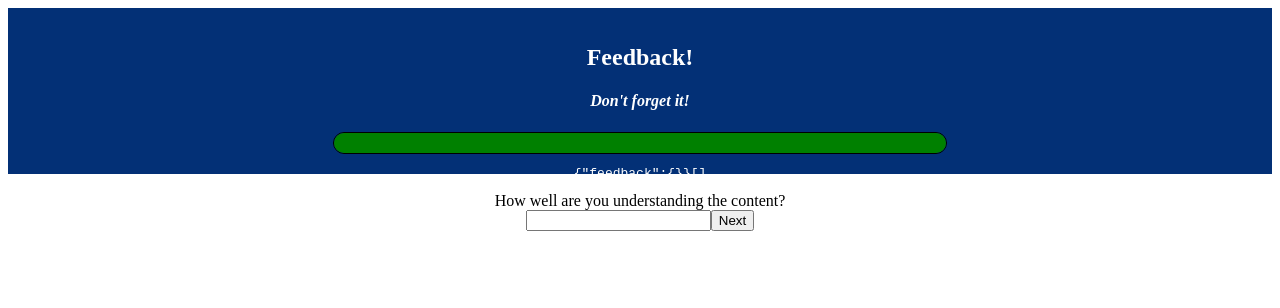
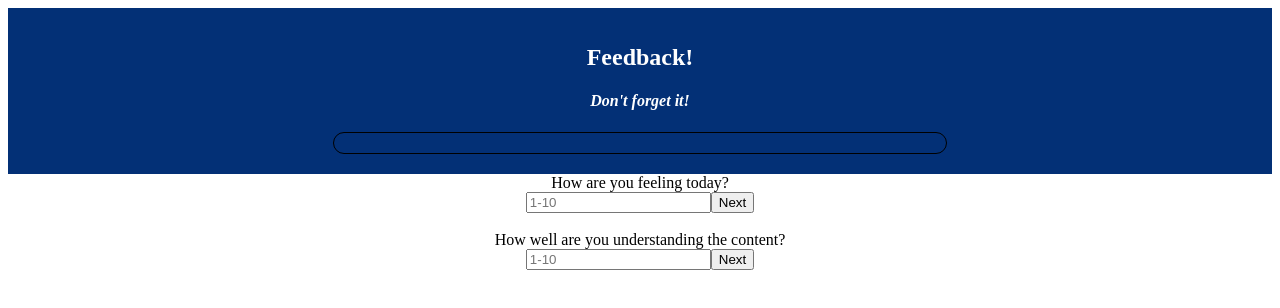
Before and after one commit to nathansalazar/daily-feedback, a React app: page /#/page2 in a window 1280 px wide. Built offline with nearby package versions, Linux system fonts and the light colour scheme.

Commit message:
fix redirecting issues; set up progress bar

```diff
--- a/server/routes/feedback.router.js
+++ b/server/routes/feedback.router.js
@@ -9,7 +9,7 @@ router.post('/',(req,res)=>{
         VALUES ($1,$2,$3,$4);`,
         [req.body.feeling, req.body.understanding, req.body.supported,
             req.body.comments]).then((results) => {
-                console.log('results',results);
+                res.sendStatus(201);
             }).catch((error)=>{
                 console.log('Error in POST:',error);
             })
@@ -24,7 +24,6 @@ router.get('/',(req,res)=>{
 })
 
 router.delete('/:id',(req,res)=>{
-    console.log(req.params.id);
     pool.query(`DELETE FROM "feedback"
     WHERE "id"=$1`,[req.params.id]).then((results)=>{
         res.send(results.rows);
--- a/src/components/Admin/Admin.js
+++ b/src/components/Admin/Admin.js
@@ -12,7 +12,9 @@ class Admin extends Component{
     getFeedback = () => {
         axios.get('/admin/feedback').then((response)=>{
             console.log('GET response:',response.data);
-            this.setState({feedback: response.data});
+            //we sort the array so that the most recent feedback is on top,
+            //then store it in local state
+            this.setState({feedback: response.data.sort((a,b) => {return b.id-a.id})});
         }).then((error) => {
             console.log('Error in GET:', error);
         })
--- a/src/components/App/App.css
+++ b/src/components/App/App.css
@@ -18,6 +18,7 @@
 }
 
 .progressBarContainer{
+  position: relative;
   width: 50%;
   height: 20px;
   margin: auto;
@@ -26,9 +27,8 @@
 }
 
 .progressBar{
-  position: relative;
+  /* position: relative; */
   height: 20px;
   background: green;
-  /* width: 40%; */
   border-radius: inherit;
 }
--- a/src/components/App/App.js
+++ b/src/components/App/App.js
@@ -1,7 +1,6 @@
 import React, { Component } from 'react';
 import './App.css';
-import {HashRouter as Router, Route, Link } from 'react-router-dom';
-import {Redirect} from 'react-router-dom';
+import {HashRouter as Router, Route } from 'react-router-dom';
 import ProgressBar from '../ProgressBar/ProgressBar';
 import Page1 from '../Page1/Page1';
 import Page2 from '../Page2/Page2';
@@ -13,17 +12,15 @@ import Admin from '../Admin/Admin';
 class App extends Component {
 
   state={
-    goToNext: false
+    goToPage1: false,
+    showButton: true
   }
 
   handleClick=()=>{
-    this.setState({goToNext: true});
+    this.setState({goToPage1: true, showButton: false});
   }
 
   render() {
-    // if(this.state.goToNext){
-    //   return <Redirect to="/page1" />
-    // }
 
     return (
       <Router>
@@ -33,26 +30,8 @@ class App extends Component {
           <h4><i>Don't forget it!</i></h4>
           <ProgressBar />
         </header>
-        {this.state.goToNext && <button>Click to Begin</button>}
-        {/* <ul>
-          <li>
-            <Link to="/page1" >Page 1</Link>
-          </li>
-          <li>
-            <Link to="/page2" >Page 2</Link>
-          </li>
-          <li>
-            <Link to="/page3" >Page 3</Link>
-          </li>
-          <li>
-            <Link to="/page4" >Page 4</Link>
-          </li>
-          <li>
-            <Link to="/submitted" >Submitted</Link>
-          </li>
-        </ul> */}
+        <Page1 />
         <br/>
-        <Route exact path="/page1" component={Page1} />
         <Route exact path="/page2" component={Page2} />
         <Route exact path="/page3" component={Page3} />
         <Route exact path="/page4" component={Page4} />
--- a/src/components/Page1/Page1.js
+++ b/src/components/Page1/Page1.js
@@ -20,18 +20,32 @@ class Page1 extends Component {
     }
 
     render() {
-        if(this.state.goToNext){
-            return <Redirect to='/page2' />;
+        if(this.props.feedback.comments){
+            return <Redirect to='/submitted' />
         }
-
+        else if(this.props.feedback.supported){
+            return <Redirect to='/page4' />
+        }
+        else if(this.props.feedback.understanding){
+            return <Redirect to='/page3' />
+        }
+        else if(this.props.feedback.feeling){
+            return <Redirect to='/page2' />
+        }
+        else{
             return (<div>
                 <div>How are you feeling today?</div>
                 <form onSubmit={this.handleSubmit}>
-                <input type="number" onChange={this.handleChange} />
+                    <input type="number" onChange={this.handleChange} placeholder="1-10" />
                     <input type="button" value="Next" onClick={this.handleSubmit} />
                 </form>
             </div>);
         }
     }
+}
 
-export default connect()(Page1);
+const mapReduxStoreToProps = (reduxStore) => {
+    return {feedback: reduxStore.feedback};
+}
+
+export default connect(mapReduxStoreToProps)(Page1);
--- a/src/components/Page2/Page2.js
+++ b/src/components/Page2/Page2.js
@@ -1,6 +1,5 @@
 import React, { Component } from 'react';
 import {connect} from 'react-redux';
-import {Redirect} from 'react-router-dom';
 
 class Page2 extends Component {
 
@@ -20,18 +19,16 @@ class Page2 extends Component {
     }
 
     render() {
-        if(this.state.goToNext){
-            return <Redirect to='/page3' />;
-        }
 
         return (<div>
             <div>How well are you understanding the content?</div>
             <form onSubmit={this.handleSubmit}>
-                <input type="number" onChange={this.handleChange} />
+                <input type="number" onChange={this.handleChange} placeholder="1-10" />
                 <input type="button" value="Next" onClick={this.handleSubmit} />
             </form>
         </div>);
     }
 }
 
+
 export default connect()(Page2);
--- a/src/components/Page3/Page3.js
+++ b/src/components/Page3/Page3.js
@@ -1,6 +1,5 @@
 import React, { Component } from 'react';
 import {connect} from 'react-redux';
-import {Redirect} from 'react-router-dom';
 
 class Page3 extends Component {
 
@@ -20,14 +19,11 @@ class Page3 extends Component {
     }
 
     render() {
-        if(this.state.goToNext){
-            return <Redirect to='/page4' />;
-        }
 
         return (<div>
             <div>How well are you being supported?</div>
             <form onSubmit={this.handleSubmit}>
-                <input type="number" onChange={this.handleChange} />
+                <input type="number" onChange={this.handleChange} placeholder="1-10" />
                 <input type="button" value="Next" onClick={this.handleSubmit} />
             </form>
         </div>);
--- a/src/components/Page4/Page4.js
+++ b/src/components/Page4/Page4.js
@@ -1,7 +1,6 @@
 import React, { Component } from 'react';
 import {connect} from 'react-redux';
 import axios from 'axios';
-import {Redirect} from 'react-router-dom';
 
 class Page4 extends Component {
 
@@ -17,19 +16,16 @@ class Page4 extends Component {
     handleSubmit = (event) => {
         event.preventDefault();
         this.props.dispatch({type: 'COMMENTS', payload: this.state.comments});
+        this.setState({goToNext: true});
         axios.post('/admin/feedback', this.props.feedback).then((response) => {
+            //for some reason this is not sending the comments part of the feedback
             console.log('POST response:', response);
-            this.props.dispatch({type: 'EMPTY'});
         }).catch((error) => {
             console.log('Error in POST:', error);
         })
-        this.setState({goToNext: true});
     }
 
     render() {
-        if(this.state.goToNext){
-            return <Redirect to='/submitted' />;
-        }
 
         return (<div>
             <div>Any comments you would like to leave?</div>
@@ -37,6 +33,8 @@ class Page4 extends Component {
                 <input type="text" onChange={this.handleChange} />
                 <input type="button" value="Submit" onClick={this.handleSubmit} />
             </form>
+            {JSON.stringify(this.props.feedback)}
+            {/* this can be taken out */}
         </div>);
     }
 }
--- a/src/components/ProgressBar/ProgressBar.js
+++ b/src/components/ProgressBar/ProgressBar.js
@@ -3,18 +3,18 @@ import {connect} from 'react-redux';
 
 class ProgressBar extends Component{
 
+
     render(){
-        return (<div className="progressBarContainer">
-        <div className="progressBar" style={{width: `${Object.keys(this.props.reduxStore).length/.04}`}}></div>
-        <pre>
-        {JSON.stringify(this.props.reduxStore)}
-        {JSON.stringify(Object.keys(this.props.reduxStore.feedback))}</pre>
+        return (<div>
+          <div className="progressBarContainer">
+        <div className="progressBar" style={{width: `${100*Object.keys(this.props.feedback).length/4}%`}}></div>
+      </div>
       </div>);
     }
 }
 
-const mapReduxStoreToProps = (reduxStore) => {
-    return {reduxStore}
+const mapReduxStoreToProps = (reduxState) => {
+    return {feedback: reduxState.feedback}
   }
 
 export default connect(mapReduxStoreToProps)(ProgressBar);
--- a/src/components/Submitted/Submitted.js
+++ b/src/components/Submitted/Submitted.js
@@ -1,5 +1,6 @@
 import React, {Component} from 'react';
 import {Redirect} from 'react-router-dom';
+import {connect} from 'react-redux';
 
 class Submitted extends Component{
 
@@ -9,12 +10,13 @@ class Submitted extends Component{
 
     handleClick = () => {
         this.setState({goToBeginning: true});
+        this.props.dispatch({type: 'EMPTY'});
     }
 
     render(){
 
         if(this.state.goToBeginning){
-            return <Redirect to="/page1" />
+            return <Redirect to="/" />
         }
 
         return (<div>
@@ -25,4 +27,4 @@ class Submitted extends Component{
     }
 }
 
-export default Submitted;
+export default connect()(Submitted);
--- a/src/index.js
+++ b/src/index.js
@@ -10,16 +10,16 @@ import logger from 'redux-logger';
 const feedback = (state = {}, action) => {
     switch (action.type) {
         case 'FEELING':
-            state.feeling = action.payload;
+            state = {...state, feeling: action.payload};
             return state;
         case 'UNDERSTANDING':
-            state.understanding = action.payload;
+            state = {...state, understanding: action.payload};
             return state;
         case 'SUPPORTED':
-            state.supported = action.payload;
+            state = {...state, supported: action.payload};
             return state;
         case 'COMMENTS':
-            state.comments = action.payload;
+            state = {...state, comments: action.payload};
             return state;
         case 'EMPTY':
             return {};
```
Lines whose indentation alone changed are shown as unchanged.
